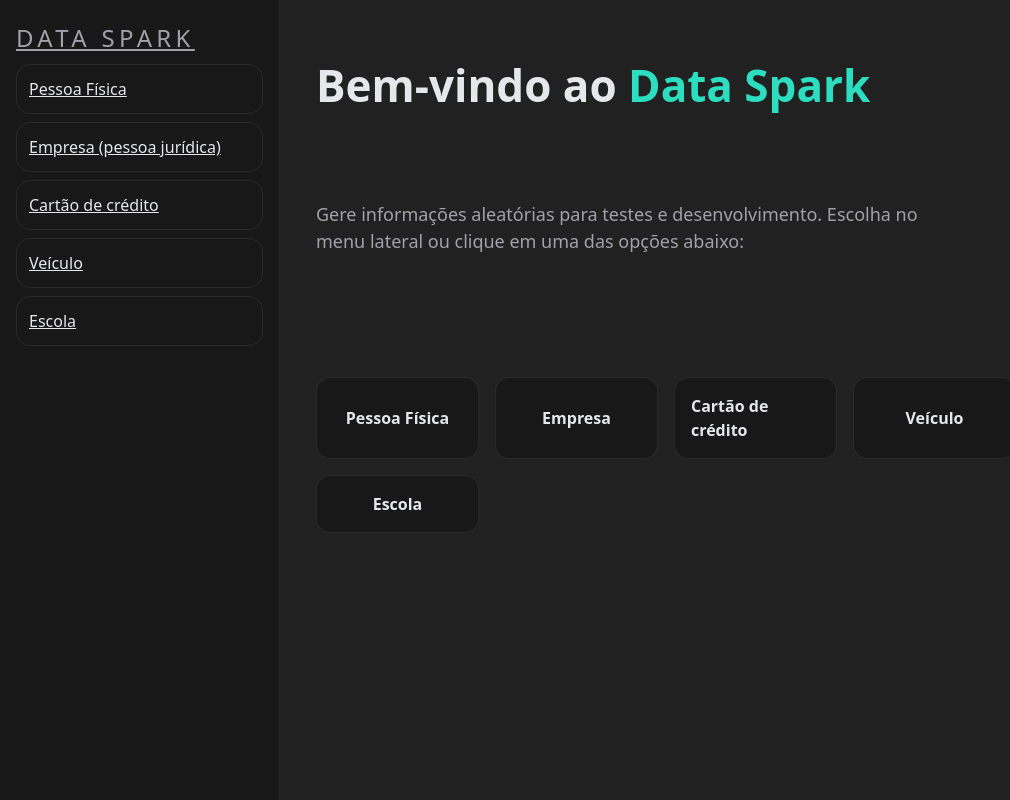
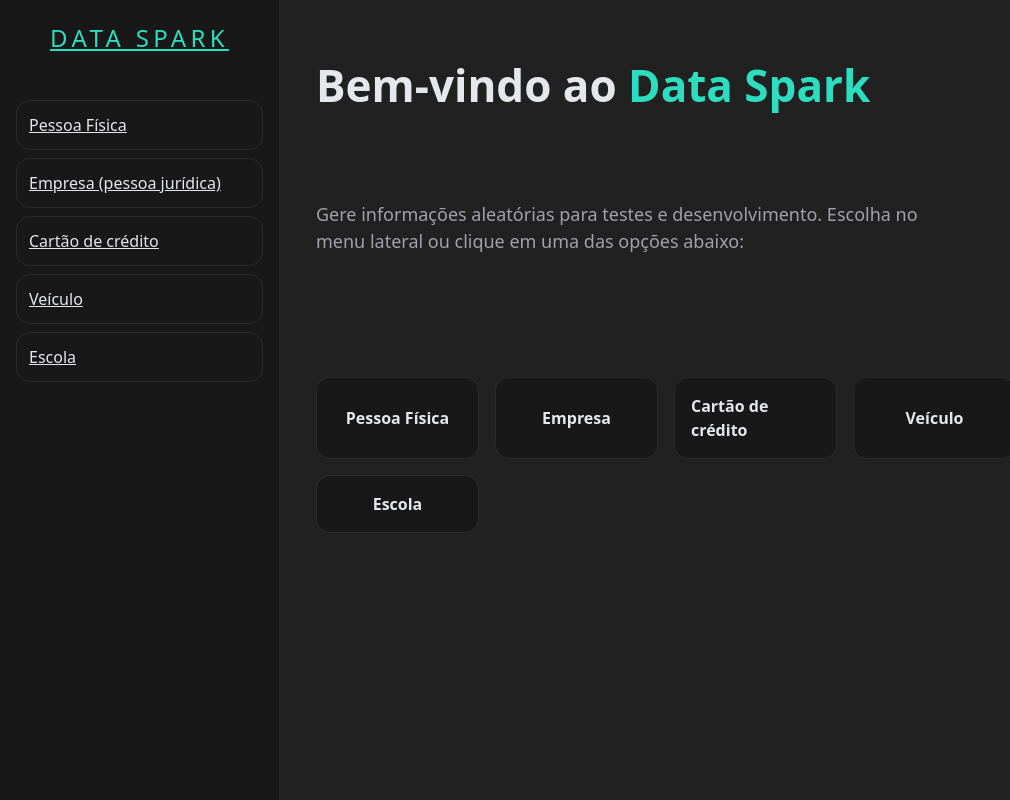
Before and after one commit to rodrigoborgesmachado/data-spark, a React (Vite) app: page / in a window 1280 px wide. Shown: the whole page, without its empty margins (0-1010 px from the left). Built offline with nearby package versions, Linux system fonts and the light colour scheme.

Commit message:
corrigindo estilo

```diff
--- a/src/assets/css/index.css
+++ b/src/assets/css/index.css
@@ -44,8 +44,11 @@ body {
 
 .menu__title {
   font-size: 24px;
-  color: var(--text-secondary);
+  color: var(--brand);
   letter-spacing: .18em;
+  justify-content: center;
+  width: 100%;
+  display: flex;
   text-transform: uppercase;
   margin-bottom: calc(var(--default-spacing) * 2.75);
 }
```
